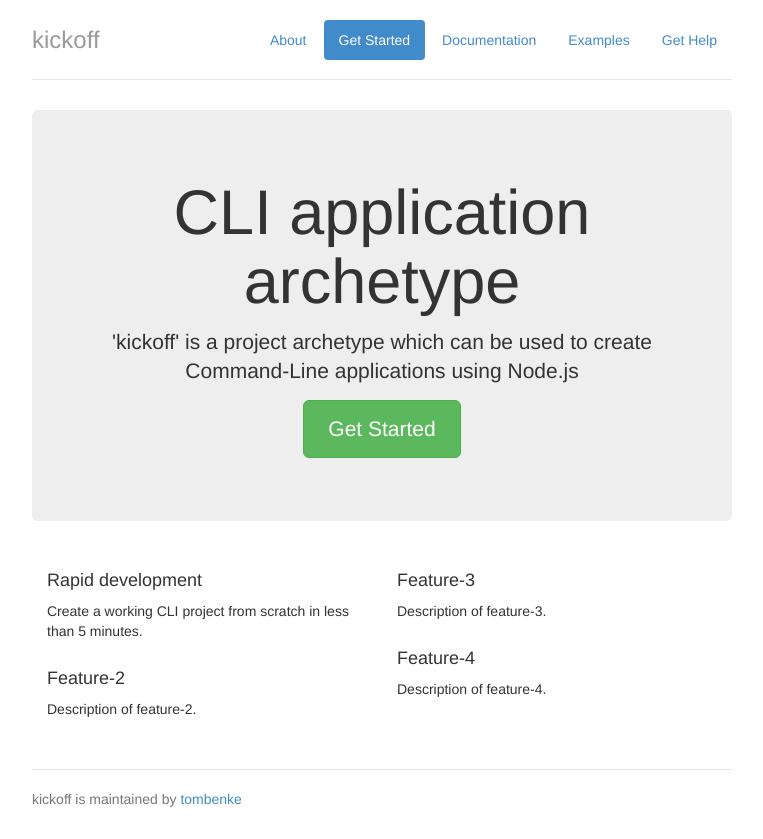
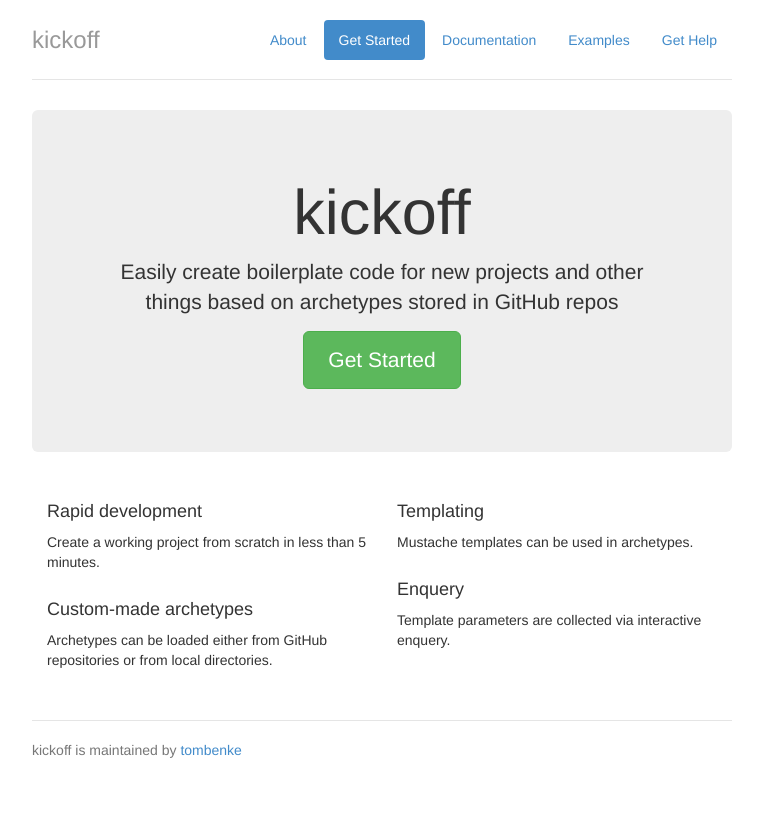
Before and after one commit to tombenke/kickoff, a website: page index.html in a window 1280 px wide. Shown: the whole page, without its empty margins (258-1021 px from the left). After the commit the page ends 800 px from the top, so only its background shows below. Drawn offline with nearby package versions, Linux system fonts and the light colour scheme.

Commit message:
Update the intro page. Add some reminder on new features. Add some keywords to the package.json file.

```diff
--- a/index.html
+++ b/index.html
@@ -9,7 +9,7 @@
     <meta name="Keywords" content="cli, utility, tools, node.js, api, development" />
     <link rel="shortcut icon" href="docs/assets/ico/favicon.ico">
 
-    <title>kickoff</title>
+    <title>Kick-Off</title>
     <!-- Bootstrap core CSS -->
     <link href="docs/bootstrap/css/bootstrap.min.css" rel="stylesheet">
 
@@ -41,26 +41,26 @@
       </div>
 
       <div class="jumbotron">
-        <h1>CLI application archetype</h1>
-        <p class="lead">'kickoff' is a project archetype which can be used to create Command-Line applications using Node.js</p>
+        <h1>kickoff</h1>
+        <p class="lead">Easily create boilerplate code for new projects and other things based on archetypes stored in GitHub repos</p>
         <p><a class="btn btn-lg btn-success" href="docs/getStarted.html" role="button">Get Started</a></p>
       </div>
 
       <div class="row marketing">
         <div class="col-lg-6">
           <h4>Rapid development</h4>
-          <p>Create a working CLI project from scratch in less than 5 minutes.</p>
+          <p>Create a working project from scratch in less than 5 minutes.</p>
 
-          <h4>Feature-2</h4>
-          <p>Description of feature-2.</p>
+          <h4>Custom-made archetypes</h4>
+          <p>Archetypes can be loaded either from GitHub repositories or from local directories.</p>
         </div>
 
         <div class="col-lg-6">
-          <h4>Feature-3</h4>
-          <p>Description of feature-3.</p>
+          <h4>Templating</h4>
+          <p>Mustache templates can be used in archetypes.</p>
 
-          <h4>Feature-4</h4>
-          <p>Description of feature-4.</p>
+          <h4>Enquery</h4>
+          <p>Template parameters are collected via interactive enquery.</p>
         </div>
       </div>
 
```
Also changed, not shown: package.json (+6 -1 lines), changelog.md.
